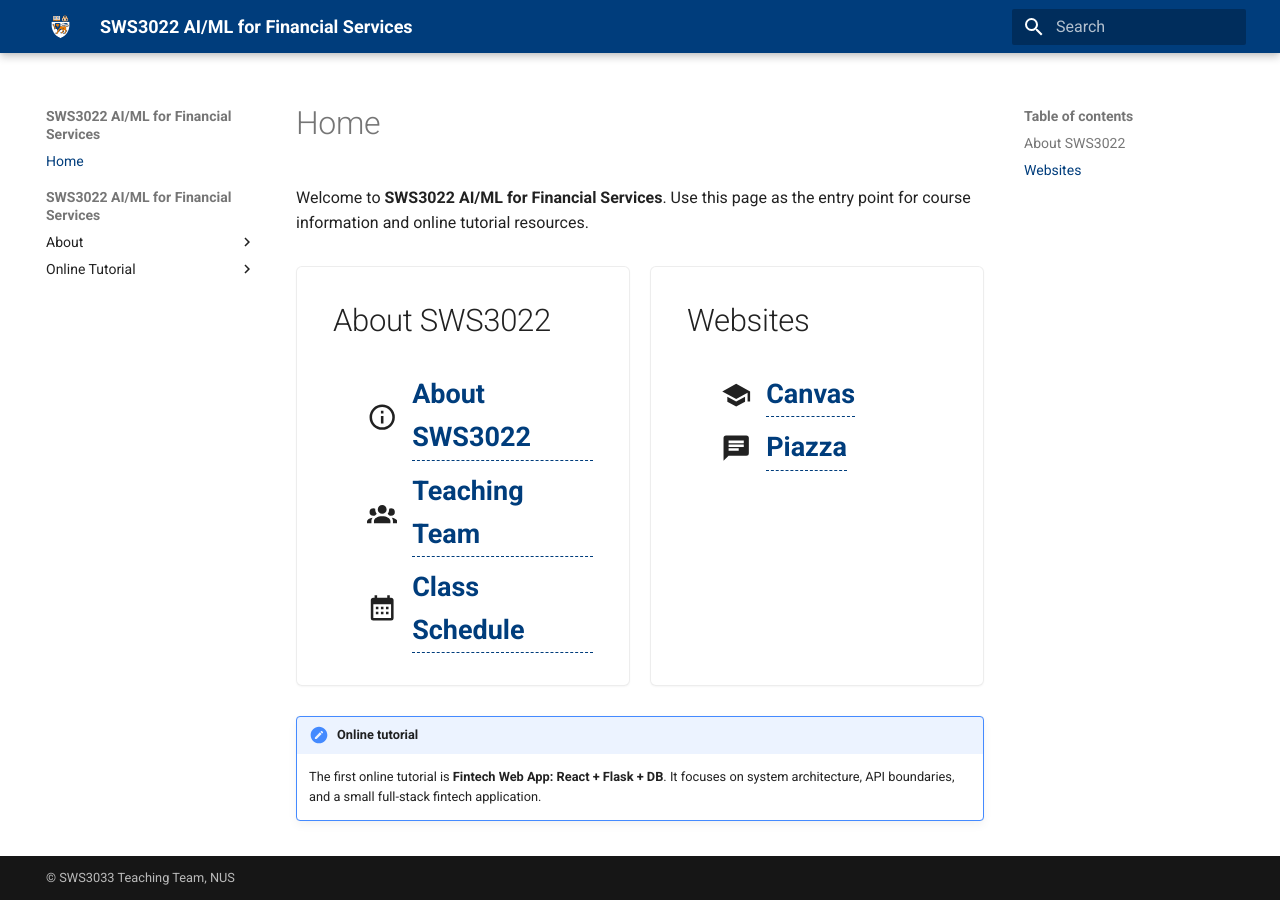
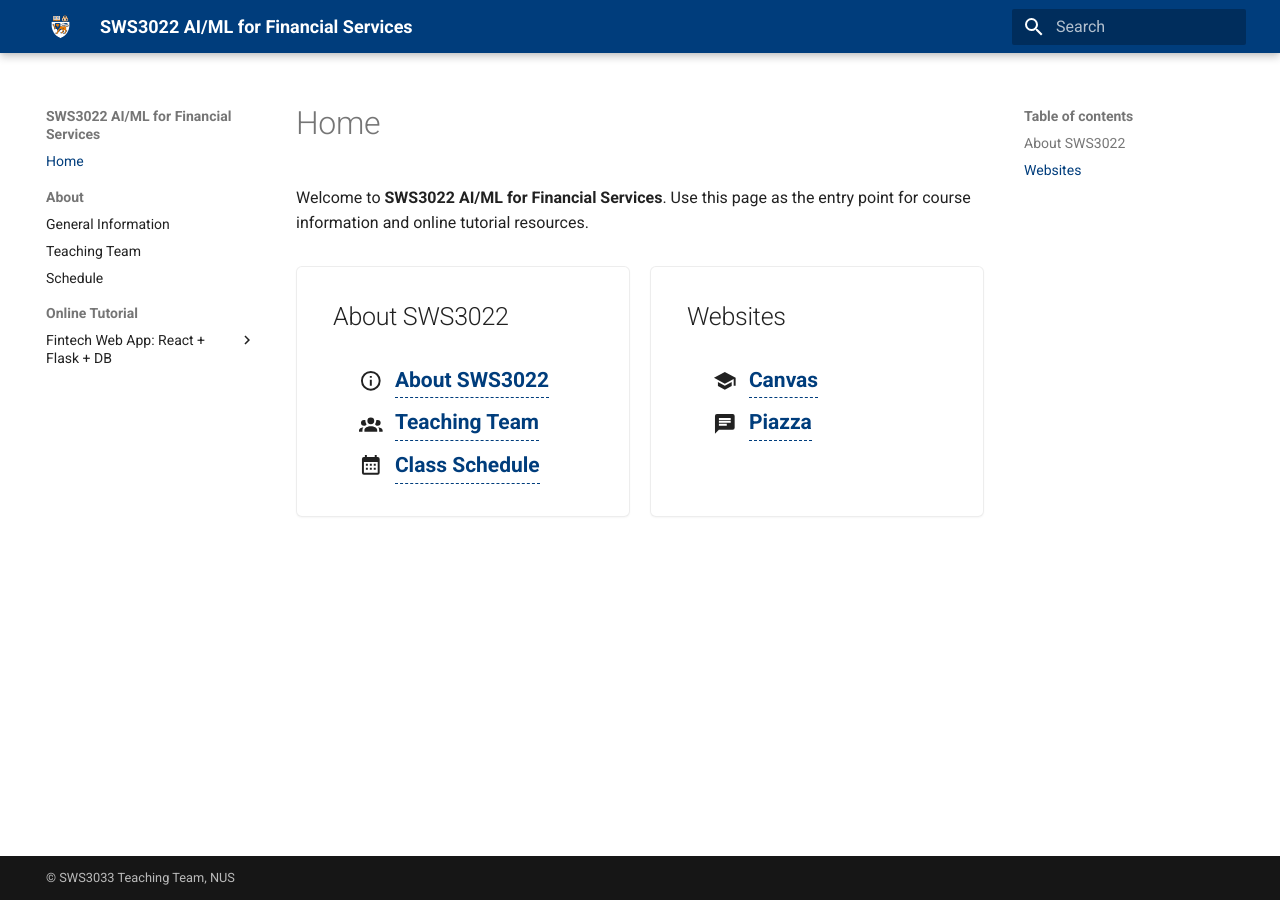
Before and after one commit to SWS3022/SWS3022.github.io, an MkDocs documentation site: the page built from docs/index.md, in a window 1280 px wide. Built offline with MkDocs 1.6.1 and Material for MkDocs 9.7.7, drawn with Linux system fonts in a browser that asks for light colours.

Commit message:
Fix navigation hierarchy and home cards

```diff
--- a/docs/index.md
+++ b/docs/index.md
@@ -25,13 +25,10 @@ Welcome to **SWS3022 AI/ML for Financial Services**. Use this page as the entry
 <div class="home-link-list" markdown>
 
 - :material-school:{ .home-link-icon } [Canvas](https://www.nus.edu.sg/canvas/login/)
-- :material-message-text:{ .home-link-icon } [Piazza](https://piazza.com/)
+- :material-message-text:{ .home-link-icon } [Piazza](https://piazza.com/nus.edu.sg/summer2026/sws3022)
 
 </div>
 
 </section>
 
 </div>
-
-!!! note "Online tutorial"
-    The first online tutorial is **Fintech Web App: React + Flask + DB**. It focuses on system architecture, API boundaries, and a small full-stack fintech application.
--- a/docs/stylesheets/extra.css
+++ b/docs/stylesheets/extra.css
@@ -71,7 +71,7 @@
   margin-top: 0;
   margin-bottom: 1.1rem;
   color: var(--md-default-fg-color);
-  font-size: 1.55rem;
+  font-size: 1.25rem;
 }
 
 .md-typeset .home-link-list ul {
@@ -83,9 +83,9 @@
 .md-typeset .home-link-list li {
   display: flex;
   align-items: center;
-  gap: 0.75rem;
-  margin: 0.45rem 0;
-  font-size: 1.35rem;
+  gap: 0.6rem;
+  margin: 0.4rem 0;
+  font-size: 1.05rem;
   font-weight: 700;
 }
 
--- a/mkdocs.yml
+++ b/mkdocs.yml
@@ -21,19 +21,18 @@ theme:
 
 nav:
   - Home: index.md
-  - "SWS3022 AI/ML for Financial Services":
-      - About:
-          - About the Course: about/course.md
-          - Teaching Team: teaching-team.md
-          - Class Schedule: about/class-schedule.md
-      - Online Tutorial:
-          - "Fintech Web App: React + Flask + DB":
-              - Tutorial Overview: web-app/index.md
-              - What You Will Build: overview/what-you-will-build.md
-              - System Architecture: overview/system-architecture.md
-              - Install Tools: setup/install-tools.md
-              - Run the Starter Project: setup/run-starter.md
-              - Full System Review: review/full-system-review.md
+  - About:
+      - General Information: about/course.md
+      - Teaching Team: teaching-team.md
+      - Schedule: about/class-schedule.md
+  - Online Tutorial:
+      - "Fintech Web App: React + Flask + DB":
+          - Tutorial Overview: web-app/index.md
+          - What You Will Build: overview/what-you-will-build.md
+          - System Architecture: overview/system-architecture.md
+          - Install Tools: setup/install-tools.md
+          - Run the Starter Project: setup/run-starter.md
+          - Full System Review: review/full-system-review.md
 
 markdown_extensions:
   - admonition
```
